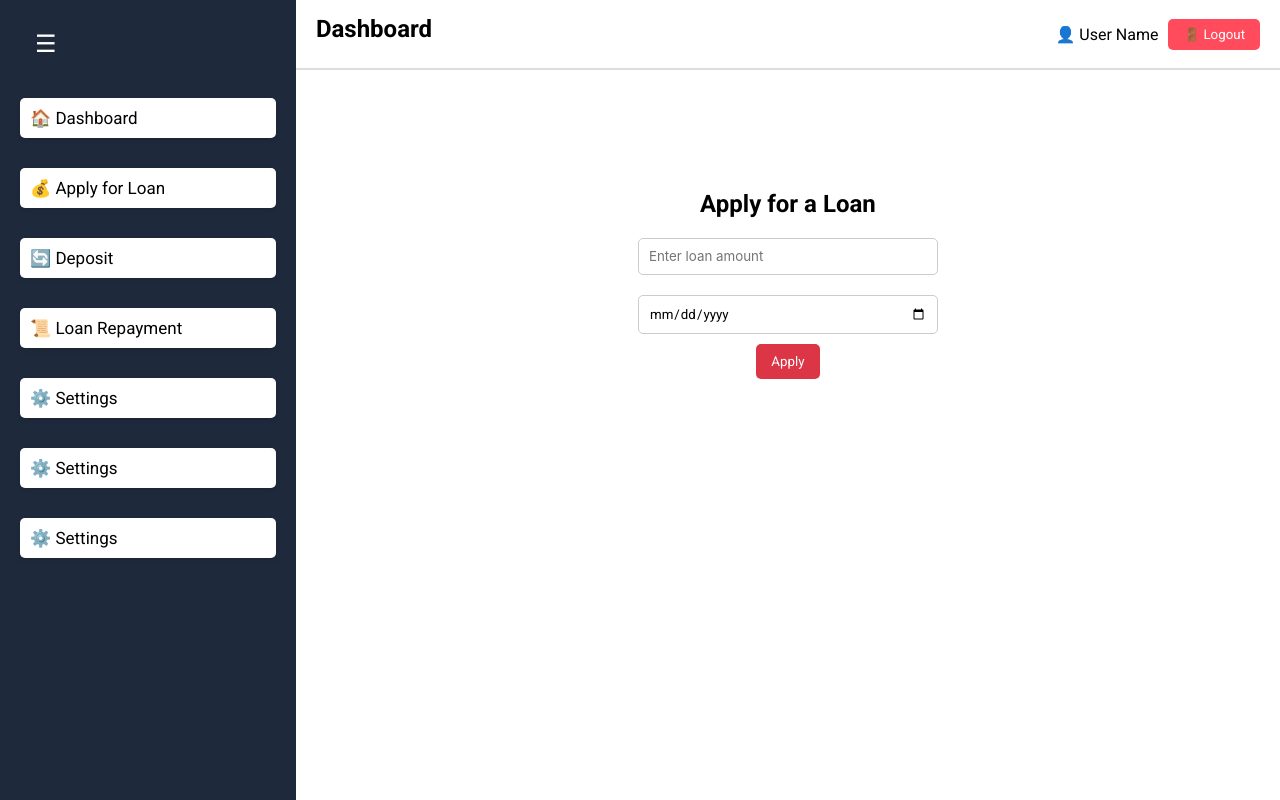
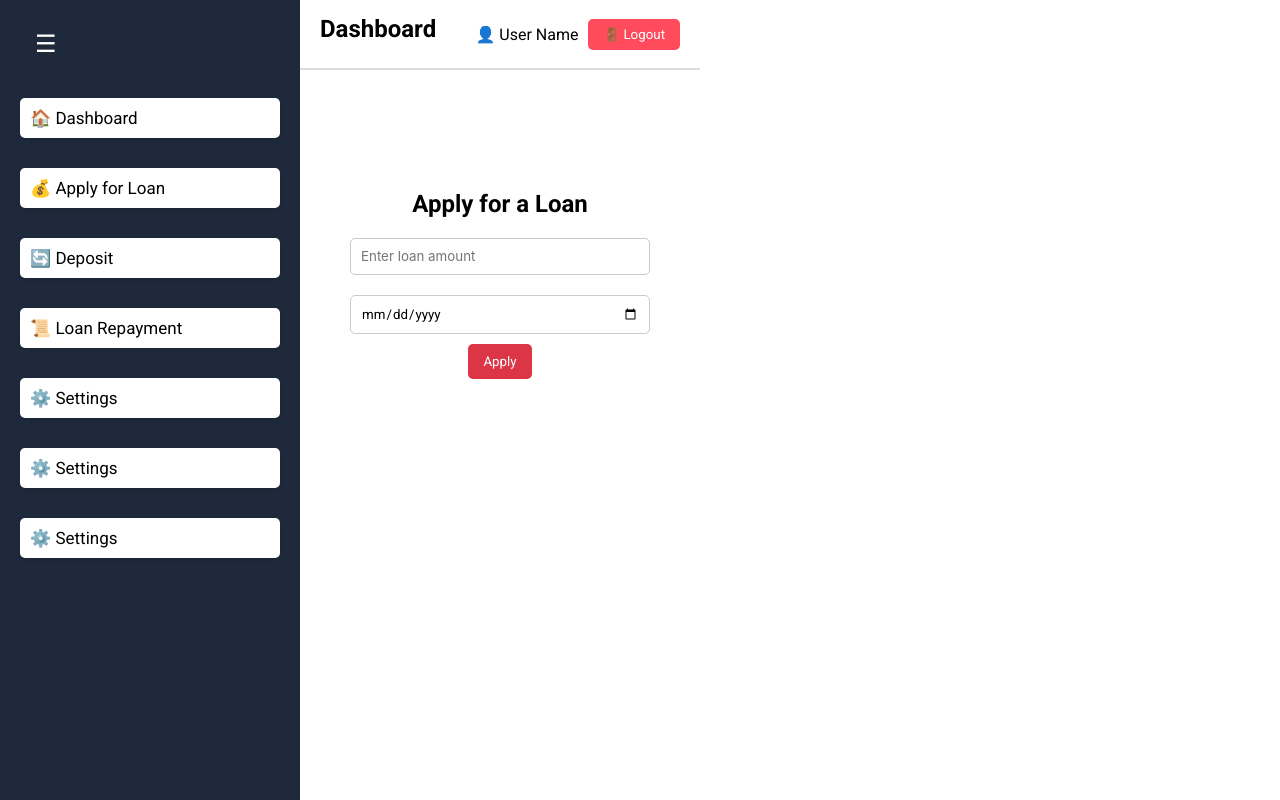
Before and after one commit to Daniel24356/LoanAppFrontend, a React (Vite) app: page /dashboard/applyLoan in a window 1280 px wide. Built offline with nearby package versions, Linux system fonts and the light colour scheme.

Commit message:
commented Dashboard.css

```diff
--- a/src/pages/Dashboard.css
+++ b/src/pages/Dashboard.css
@@ -2,6 +2,6 @@
     display: flex;
     overflow: hidden;
 }
-.dashboard-inner{
+/* .dashboard-inner{
     width: 1000px;
-}
+} */
```
